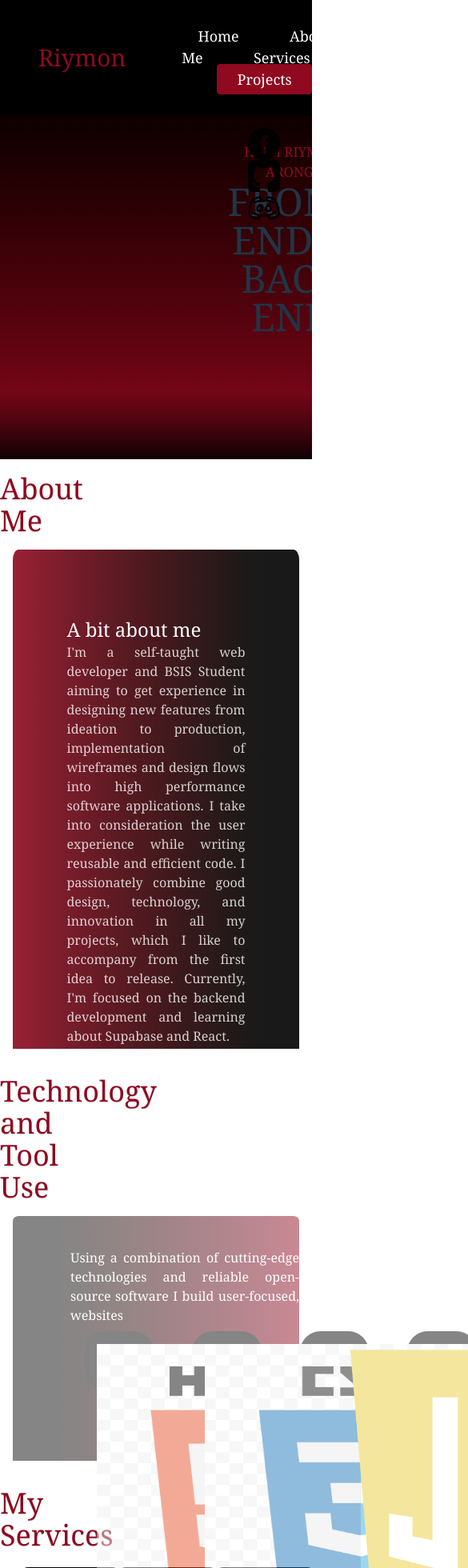
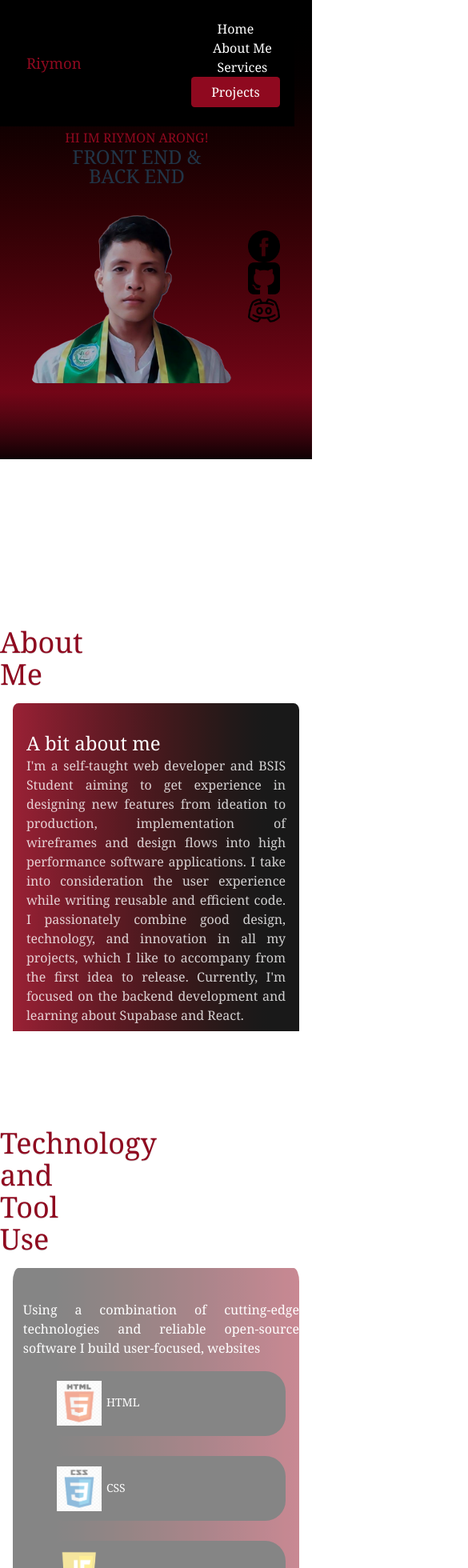
Before and after one commit to Riymon/Portfolio, a React (Vite) app: page / in a window 390 px wide. Shown: the top 1960 px of the page at 80% size, 585 px wide, since content can reach past the window. Built offline with nearby package versions, Linux system fonts and the light colour scheme.

Commit message:
initial commit for mobile phone responsive

```diff
--- a/src/header.jsx
+++ b/src/header.jsx
@@ -18,8 +18,7 @@ function Header() {
   };
 
   return (<>
-      <header>
-        <div className=" header py-1 grid grid-cols-2 gap-3 my-5 animate-slideFade">
+        <div className="header py-1 grid grid-cols-2 gap-3 my-5 animate-slideFade">
           <div className="logo-name">
             <h1>Riymon</h1>
           </div>
@@ -43,7 +42,6 @@ function Header() {
             </ul>
           </div>
         </div>
-      </header>
       </>
   );
 }
--- a/src/index.css
+++ b/src/index.css
@@ -240,55 +240,120 @@ body {
 }
 
 @media only screen and (max-width: 600px) {
-@media (max-width: 600px) {
   .header {
-    flex-direction: column;
+    gap: 2vh;
     align-items: center;
     height: auto;
+    width: 23rem;
     padding: 1rem;
   }
 
-  .header ul li,
-  .right-header {
-    display: block;
-    padding: 0.5rem 0;
+  .header h1 {
+    padding-left: 2vh;
+    font-size: 2.2vh;
     text-align: center;
   }
 
-  .book-now {
-    margin-left: 0;
+  .header ul,
+  .right-header {
+    display: block;
+    padding: 0;
+    text-align: center;
   }
-}
-  .header h1{
-    padding-right: 0vh;
+
+  .header ul li {
+    display: grid;
+    padding: 0.5rem 0;
+    font-size: 16px;
   }
-  .header ul li{
-    padding-left: 0vh;
+  #back-sec{
+    padding-top: '';
   }
-  .content, #about-me {
-    max-width: auto;
+  .background {
+
+    flex-direction: column;
+    align-items: center;
+    padding-top: 8rem;
+  }
+
+  #back-sec .text{
+    position: absolute;
+    padding: 2rem 8rem 0rem 5rem;
+  }
+  #back-sec .typewriter-text{
+      font-size: 1rem;
+  }
+
+  #back-sec p{
+    font-size: 1.5rem;
+  }
+  .content {
+    padding: 4vh 2vh 1vh 2vh;
+    margin-top: 0;
     height: auto;
   }
-  .par {
-    display: grid;
-    grid-template-columns: repeat(auto-fit, minmax(50px, 1fr));
-    gap: 3rem;
-  }
-  .tech {
-    width: 100%; /* makes them stack nicely */
-    padding: 1rem;
+
+  .footer {
+    flex-direction: column;
+    padding: 3vh 2vh;
+    text-align: center;
   }
 
-  .tech img {
-    position: fixed;
-    width: 100%;
-    height: 100%;
+  .footer div {
+    margin-bottom: 1.5vh;
   }
-  .backg-img{
-    width: 50%;
+
+  .flex.justify-evenly {
+    flex-direction: column;
+    gap: 1vh;
+  }
+
+  .tech {
+    width: 90%;
+    margin: 1vh auto;
+    padding: 1.5vh;
+    font-size: 14px;
+  }
+
+  .back-img,
+  .backg-picture {
+    width: 80%;
+    padding-left: 0;
+    height: auto;
+    padding-top: 3rem;
+  }
+
+  #about .text2{
+    padding-top: 12rem;
     height: auto;
   }
-  .background{grid-area: 1 / span 6;}
+  #about .text1{
+    display: flex;
+    flex-direction: column;
+  }
+  #about .block, .par {
+
+    grid-template-columns: 2fr;
+    grid-template-rows: 2fr;
+    gap: 0.5rem;
+    padding-left: .8rem;
+  }
+  #about .tech{
+    text-align: center;
+  }
+  .par{
+    display: grid;
+    min-width: 0.1rem;
+  }
+  .text {
+    font-size: 2vh;
+  }
+  .cons{
+    padding-top: 5rem;
+  }
+  #services{
+    padding-top: 35rem;
+  }
 }
 @keyframes slideFadeRight {
   from {
```
